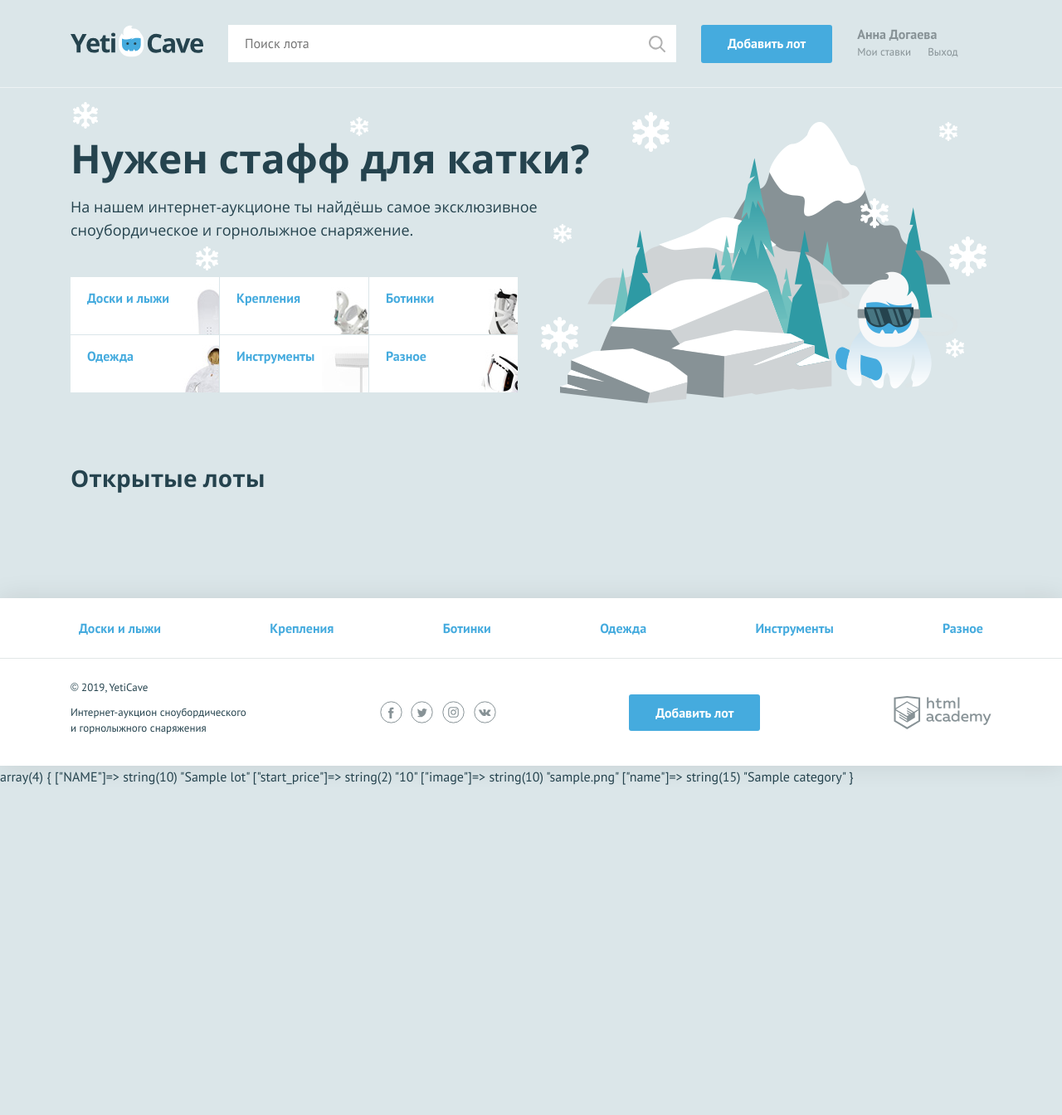
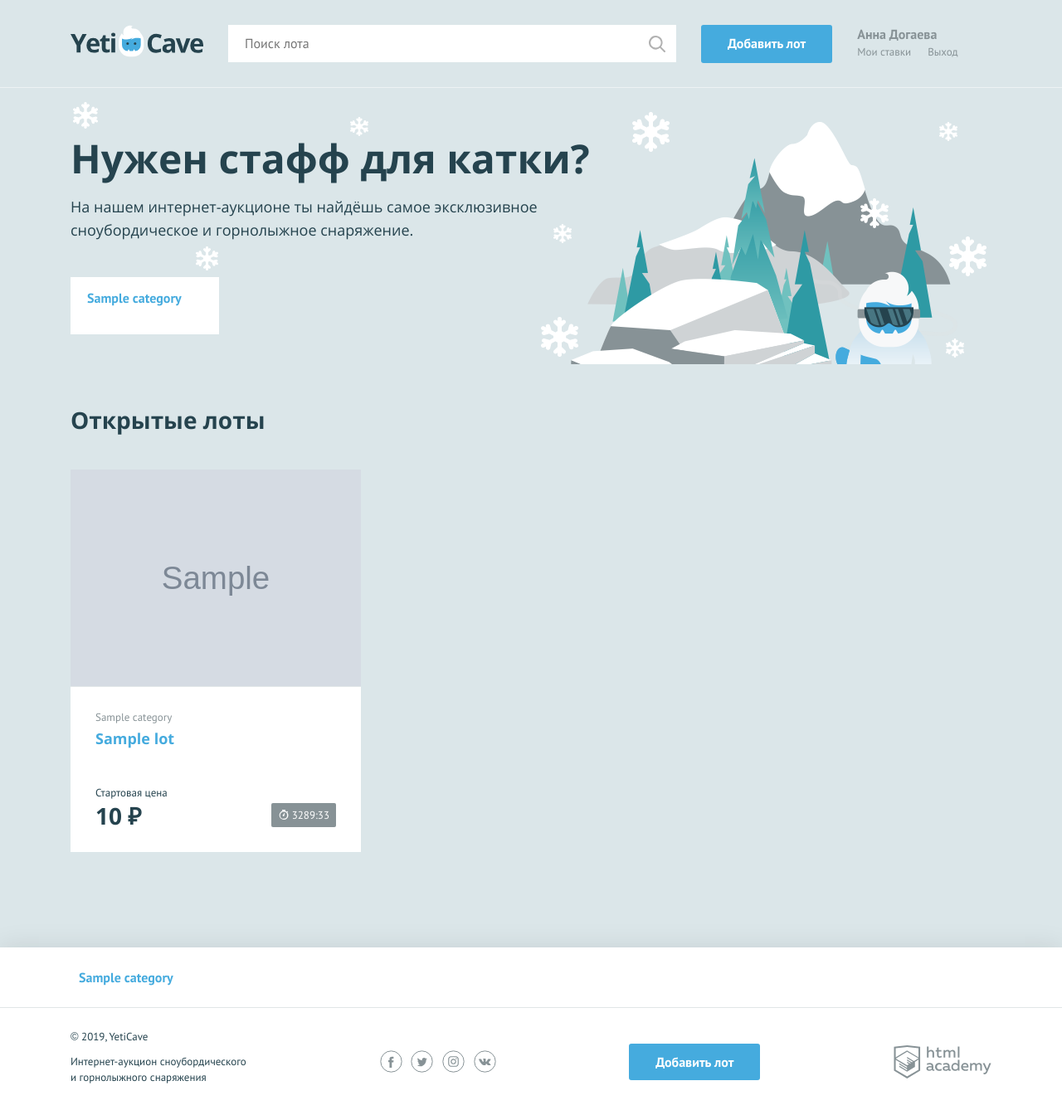
Before and after one commit to annadogaeva/878849-yeticave-10, a PHP site: page / in a window 1280 px wide. Shown: the whole page at 83% size. Before the commit the page ends 946 px from the top, so only its background shows below. Run offline with PHP 8.4, Linux system fonts and the light colour scheme; tables that the repository leaves empty hold one stand-in row (values such as "Sample post"); grey boxes marked "Sample" are stand-in pictures; data that the repository does not hold is empty.

Commit message:
Чтение и показ записей из MySQL

```diff
--- /dev/null
+++ b/dbinit.php
@@ -0,0 +1,17 @@
+<?php
+$con = mysqli_connect('localhost', 'root', '', 'yeticave');
+if($con == false) {
+    print("Ошибка:" . mysqli_connect_error());
+}
+mysqli_set_charset($con, 'utf8');
+
+//Получить лоты
+$sql= 'SELECT l.NAME, l.start_price, l.image, l.end_date, c.name FROM lots l JOIN categories c ON l.category_id = c.id WHERE end_date > NOW() ORDER BY start_date DESC
+';
+$result = mysqli_query($con, $sql);
+$lots = mysqli_fetch_all($result, MYSQLI_ASSOC);
+
+//Получить категории
+$sql = 'SELECT symbol_code, name FROM categories';
+$result = mysqli_query($con, $sql);
+$categories = mysqli_fetch_all($result, MYSQLI_ASSOC);
--- a/index.php
+++ b/index.php
@@ -1,64 +1,17 @@
 <?php
 require_once('helpers.php');
+require_once('dbinit.php');
 
 $is_auth = rand(0, 1);
 
 $user_name = 'Анна Догаева'; // укажите здесь ваше имя
 
-$categories = [
-    'boards' => 'Доски и лыжи',
-    'attachment' => 'Крепления',
-    'boots' => 'Ботинки',
-    'clothing' => 'Одежда',
-    'tools' => 'Инструменты',
-    'other' => 'Разное'
-];
-
-//$lots = [
-//    [
-//        name => '2014 Rossignol District Snowboard',
-//        category => $categories['boards'],
-//        price => 10999,
-//        url =>  'img/lot-1.jpg',
-//        time => '2019-08-23'
-//    ],[
-//        name => 'DC Ply Mens 2016/2017 Snowboard',
-//        category => $categories['boards'],
-//        price => 159999,
-//        url =>  'img/lot-2.jpg',
-//        time => '2019-09-01'
-//    ],[
-//        name => 'Крепления Union Contact Pro 2015 года размер L/XL',
-//        category => $categories['attachment'],
-//        price => 8000,
-//        url =>  'img/lot-3.jpg',
-//        time => '2019-08-24'
-//    ],[
-//        name => 'Ботинки для сноуборда DC Mutiny Charocal',
-//        category => $categories['boots'],
-//        price => 10999,
-//        url =>  'img/lot-4.jpg',
-//        time => '2019-09-15'
-//    ],[
-//        name => 'Куртка для сноуборда DC Mutiny Charocal',
-//        category => $categories['clothing'],
-//        price => 7500,
-//        url =>  'img/lot-5.jpg',
-//        time => '2019-10-25'
-//    ],[
-//        name => 'Маска Oakley Canopy',
-//        category => $categories['other'],
-//        price => 5400,
-//        url =>  'img/lot-6.jpg',
-//        time => '2019-08-30'
-//    ]
-//];
 
 /**
  * Форматирует цену с разделителями групп разрядов и добавляет знак валюты ₽
  *
- * @param number
- * @return number
+ * @param number $num - изначальная цена
+ * @return string
  */
 function format_price($num) {
     ceil($num);
@@ -69,9 +22,9 @@ function format_price($num) {
 };
 
 /**
- * Считает остаток времени в формате ЧЧ:ММ до будущей даты
+ * Считает остаток времени от текущей до будущей даты
  *
- * @param string
+ * @param string $time - изначальное время
  * @return array
  */
 function calculate_remaining_time($time) {
@@ -88,7 +41,6 @@ function calculate_remaining_time($time) {
     return $result;
 }
 
-
 $page_content = include_template('main.php', [
     'categories' => $categories,
     'lots' => $lots
@@ -104,14 +56,5 @@ $layout_content = include_template('layout.php', [
 
 print($layout_content);
 
-//Работа с MYSQL
-$con = mysqli_connect('localhost', 'root', '', 'yeticave');
-if($con == false) {
-    print("Ошибка:" . mysqli_connect_error());
-}
-mysqli_set_charset($con, 'utf8');
-$sql = 'SELECT l.NAME, l.start_price, l.image, c.name FROM lots l JOIN categories c ON l.category_id = c.id WHERE end_date > NOW() ORDER BY start_date DESC';
-$result = mysqli_query($con, $sql);
-$lots = mysqli_fetch_all($result, MYSQLI_ASSOC);
-var_dump($lots[0]);
+
 ?>
--- a/schema.sql
+++ b/schema.sql
@@ -4,12 +4,6 @@ CREATE DATABASE yeticave
     DEFAULT CHARACTER SET utf8
     DEFAULT COLLATE utf8_general_ci;
 USE yeticave;
-
-
-DROP TABLE IF EXISTS bids;
-DROP TABLE IF EXISTS lots;
-DROP TABLE IF EXISTS users;
-DROP TABLE IF EXISTS categories;
 
 CREATE TABLE categories (
     id INT(12) NOT NULL AUTO_INCREMENT PRIMARY KEY,
--- a/templates/layout.php
+++ b/templates/layout.php
@@ -54,7 +54,7 @@
             <!--заполните этот список из массива категорий-->
             <?php foreach ($categories as $category): ?>
                 <li class="nav__item">
-                    <a href="pages/all-lots.html"><?=htmlspecialchars($category)?></a>
+                    <a href="pages/all-lots.html"><?=htmlspecialchars($category['name'])?></a>
                 </li>
             <?php endforeach ?>
         </ul>
--- a/templates/main.php
+++ b/templates/main.php
@@ -3,9 +3,9 @@
     <p class="promo__text">На нашем интернет-аукционе ты найдёшь самое эксклюзивное сноубордическое и горнолыжное снаряжение.</p>
     <ul class="promo__list">
         <!--заполните этот список из массива категорий-->
-        <?php foreach ($categories as $key => $category): ?>
-            <li class= "promo__item  promo__item--<?=$key;?>">
-                <a class="promo__link" href="pages/all-lots.html"><?= htmlspecialchars($category); ?></a>
+        <?php foreach ($categories as $category): ?>
+            <li class= "promo__item  promo__item--<?=$category['symbol_code'];?>">
+                <a class="promo__link" href="pages/all-lots.html"><?= htmlspecialchars($category['name']); ?></a>
             </li>
         <?php endforeach?>
     </ul>
@@ -22,19 +22,19 @@
                     <img src="<?= htmlspecialchars($lot['image']); ?>" width="350" height="260" alt="">
                 </div>
                 <div class="lot__info">
-                    <span class="lot__category"><?= htmlspecialchars($lot['category']); ?></span>
-                    <h3 class="lot__title"><a class="text-link" href="pages/lot.html"><?= htmlspecialchars($lot['name']); ?></a></h3>
+                    <span class="lot__category"><?= htmlspecialchars($lot['name']); ?></span>
+                    <h3 class="lot__title"><a class="text-link" href="pages/lot.html"><?= htmlspecialchars($lot['NAME']); ?></a></h3>
                     <div class="lot__state">
                         <div class="lot__rate">
                             <span class="lot__amount">Стартовая цена</span>
                             <span class="lot__cost"><?= format_price(htmlspecialchars($lot['start_price'])); ?></span>
                         </div>
                         <div class="lot__timer timer
-                        <?if((calculate_remaining_time($lot['end_date']))[0] === '00'){
+                        <?php if((calculate_remaining_time($lot['end_date']))[0] === '00'){
                             print('timer--finishing');
                             };
                         ?>">
-                            <?= (calculate_remaining_time($lot['end_date']))[0] . ':' . (calculate_remaining_time($lot['time']))[1]; ?>
+                            <?= (calculate_remaining_time($lot['end_date']))[0] . ':' . (calculate_remaining_time($lot['end_date']))[1]; ?>
                         </div>
                     </div>
                 </div>
```
Also changed, not shown: 1 other file.
